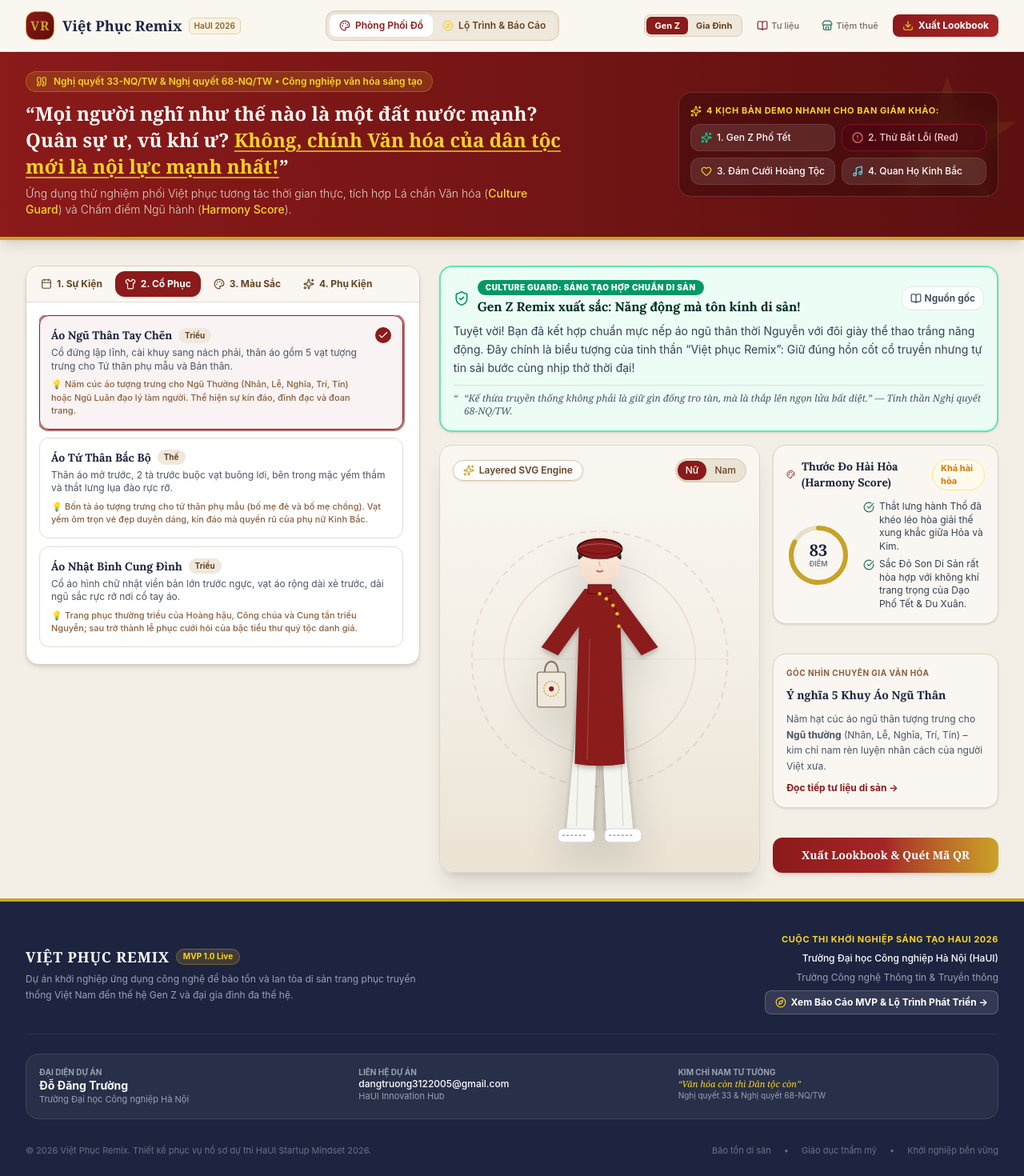
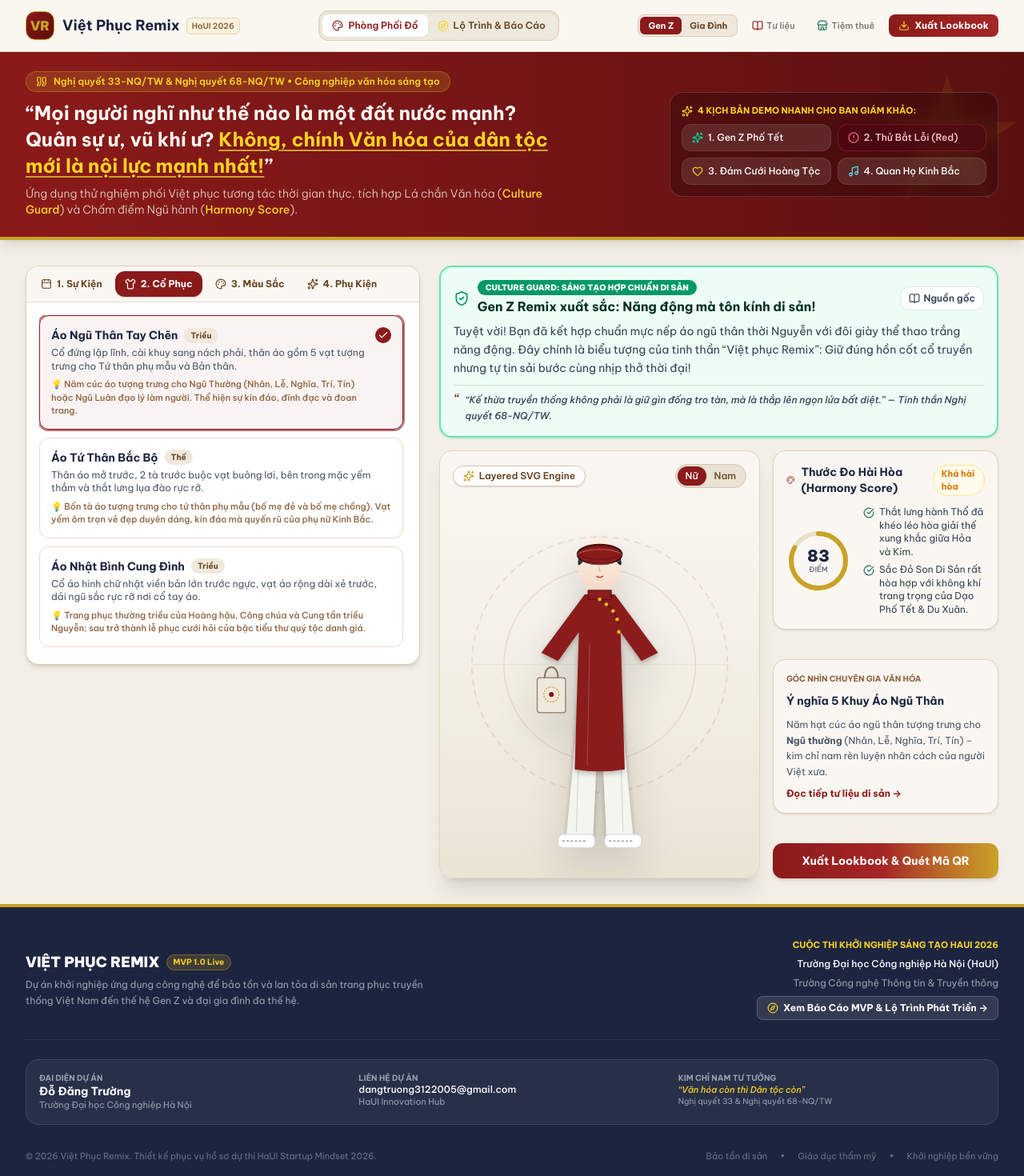
Before and after one commit to truong-newbie/VietPhucRemix, a React (Vite) app: page / in a window 1280 px wide. Shown: the top 1470 px of the page at 80% size. Built offline with nearby package versions, Linux system fonts and the light colour scheme.

Commit message:
fix(font): eliminate font-serif diacritic detachment bug by standardizing on native Be Vietnam Pro

```diff
--- a/src/App.jsx
+++ b/src/App.jsx
@@ -272,7 +272,7 @@ export function App() {
                       <span className="text-[10px] font-bold uppercase tracking-wider text-[#8C5E3B] block">
                         Góc nhìn Chuyên gia Văn hóa
                       </span>
-                      <h4 className="font-bold text-sm text-[#1D2440] font-serif">
+                      <h4 className="font-bold text-sm text-[#1D2440]">
                         Ý nghĩa 5 Khuy Áo Ngũ Thân
                       </h4>
                       <p className="text-xs text-gray-600 leading-relaxed">
@@ -289,9 +289,9 @@ export function App() {
                     {/* Quick Action Button: Export Lookbook */}
                     <button
                       onClick={() => setIsLookbookOpen(true)}
-                      className="w-full py-3 px-4 rounded-xl font-serif font-bold text-sm text-white bg-gradient-to-r from-[#8B1A1A] via-[#A62626] to-[#C9A227] hover:brightness-105 transition shadow-md flex items-center justify-center gap-2"
+                      className="w-full py-3 px-4 rounded-xl font-bold text-sm text-white bg-gradient-to-r from-[#8B1A1A] via-[#A62626] to-[#C9A227] hover:brightness-105 transition shadow-md flex items-center justify-center gap-2"
                     >
-                      <span>Xuất Lookbook & Quét Mã QR</span>
+                      <span>Xuất Lookbook &amp; Quét Mã QR</span>
                     </button>
                   </div>
                 </div>
--- a/src/components/CultureCardModal.jsx
+++ b/src/components/CultureCardModal.jsx
@@ -19,7 +19,7 @@ export function CultureCardModal({ isOpen, onClose, garment }) {
               <span className="text-[11px] font-bold uppercase tracking-wider text-[#F9D423] block">
                 Tư liệu Di sản & Cổ thư
               </span>
-              <h3 className="font-serif font-bold text-lg sm:text-xl text-white">
+              <h3 className="font-bold text-lg sm:text-xl text-white">
                 {card.title}
               </h3>
             </div>
@@ -49,7 +49,7 @@ export function CultureCardModal({ isOpen, onClose, garment }) {
 
           {/* Section 1: Lịch sử & Nguồn gốc */}
           <div className="bg-white p-4 rounded-2xl border border-[#E6DBCE] shadow-sm">
-            <h4 className="font-bold text-[#8B1A1A] text-sm flex items-center gap-2 mb-2 font-serif">
+            <h4 className="font-bold text-[#8B1A1A] text-sm flex items-center gap-2 mb-2">
               <BookOpen className="w-4 h-4 text-[#C9A227]" />
               1. Bối cảnh Lịch sử & Sắc Dụ Hoàng Gia
             </h4>
@@ -58,12 +58,12 @@ export function CultureCardModal({ isOpen, onClose, garment }) {
 
           {/* Section 2: Cấu tạo & Triết lý nếp áo */}
           <div className="bg-white p-4 rounded-2xl border border-[#E6DBCE] shadow-sm">
-            <h4 className="font-bold text-[#8B1A1A] text-sm flex items-center gap-2 mb-2 font-serif">
+            <h4 className="font-bold text-[#8B1A1A] text-sm flex items-center gap-2 mb-2">
               <ShieldCheck className="w-4 h-4 text-[#C9A227]" />
               2. Cấu tạo nếp áo & Triết lý sống cha ông
             </h4>
             <p className="text-gray-700 mb-2">{card.structure}</p>
-            <div className="p-3 bg-[#FAF7F2] rounded-xl border border-[#E6DBCE] text-xs font-serif italic text-[#664422]">
+            <div className="p-3 bg-[#FAF7F2] rounded-xl border border-[#E6DBCE] text-xs italic text-[#664422]">
               💡 {garment.philosophy}
             </div>
           </div>
--- a/src/components/CultureGuardBanner.jsx
+++ b/src/components/CultureGuardBanner.jsx
@@ -81,9 +81,9 @@ export function CultureGuardBanner({
       </p>
 
       {activeRule.quote && (
-        <div className="mt-2.5 pt-2 border-t border-black/10 flex items-start gap-2 text-xs italic text-gray-600 font-serif">
-          <span>“</span>
-          <p>{activeRule.quote}</p>
+        <div className="mt-2.5 pt-2 border-t border-black/10 flex items-start gap-2 text-xs italic text-gray-700 font-sans font-medium">
+          <span className="text-base leading-none text-[#8B1A1A]">“</span>
+          <p className="leading-relaxed">{activeRule.quote}</p>
         </div>
       )}
     </div>
--- a/src/components/Footer.jsx
+++ b/src/components/Footer.jsx
@@ -8,7 +8,7 @@ export function Footer({ onNavigateRoadmap }) {
         <div className="flex flex-col md:flex-row items-start md:items-center justify-between gap-6 pb-6 border-b border-gray-700/60">
           <div>
             <div className="flex items-center gap-2">
-              <span className="font-serif font-black text-lg text-white tracking-wider">
+              <span className="font-black text-lg text-white tracking-wider">
                 VIỆT PHỤC REMIX
               </span>
               <span className="px-2 py-0.5 rounded-full text-[10px] font-bold bg-[#C9A227]/20 text-[#F9D423] border border-[#C9A227]/40">
@@ -55,7 +55,7 @@ export function Footer({ onNavigateRoadmap }) {
 
           <div>
             <span className="text-[10px] uppercase font-bold text-gray-400 block">Kim chỉ nam tư tưởng</span>
-            <span className="text-[#F9D423] font-serif italic text-[11px]">
+            <span className="text-[#F9D423] italic text-[11px] font-medium">
               “Văn hóa còn thì Dân tộc còn”
             </span>
             <p className="text-gray-400 text-[10px]">Nghị quyết 33 & Nghị quyết 68-NQ/TW</p>
--- a/src/components/HarmonyGauge.jsx
+++ b/src/components/HarmonyGauge.jsx
@@ -47,7 +47,7 @@ export function HarmonyGauge({ harmonyResult }) {
             />
           </svg>
           <div className="absolute inset-0 flex flex-col items-center justify-center">
-            <span className="text-xl font-black font-serif text-[#1D2440] leading-none">
+            <span className="text-xl font-black text-[#1D2440] leading-none">
               {score}
             </span>
             <span className="text-[9px] text-gray-500 font-semibold uppercase">Điểm</span>
--- a/src/components/HeroSection.jsx
+++ b/src/components/HeroSection.jsx
@@ -19,7 +19,7 @@ export function HeroSection({ onApplyScenario }) {
             <span>Nghị quyết 33-NQ/TW & Nghị quyết 68-NQ/TW • Công nghiệp văn hóa sáng tạo</span>
           </div>
 
-          <h1 className="text-lg sm:text-xl md:text-2xl font-serif font-bold text-[#FAF7F2] leading-snug tracking-normal">
+          <h1 className="text-lg sm:text-xl md:text-2xl font-bold text-[#FAF7F2] leading-snug tracking-normal">
             “Mọi người nghĩ như thế nào là một đất nước mạnh? Quân sự ư, vũ khí ư?{' '}
             <span className="text-[#F9D423] underline decoration-[#C9A227] decoration-2 underline-offset-4">
               Không, chính Văn hóa của dân tộc mới là nội lực mạnh nhất!
--- a/src/components/Navbar.jsx
+++ b/src/components/Navbar.jsx
@@ -34,10 +34,10 @@ export function Navbar({
           className="flex items-center gap-2.5 text-left shrink-0 group focus:outline-hidden"
         >
           <div className="w-9 h-9 rounded-xl bg-gradient-to-br from-[#8B1A1A] to-[#600C0C] flex items-center justify-center shadow-xs text-white border border-[#C9A227] group-hover:scale-105 transition-transform">
-            <span className="font-serif font-black text-base tracking-wider text-[#C9A227]">VR</span>
+            <span className="font-black text-base tracking-wider text-[#C9A227]">VR</span>
           </div>
           <div className="flex items-center gap-2">
-            <span className="font-serif font-bold text-base sm:text-lg text-[#1D2440] tracking-normal group-hover:text-[#8B1A1A] transition-colors whitespace-nowrap">
+            <span className="font-bold text-base sm:text-lg text-[#1D2440] tracking-normal group-hover:text-[#8B1A1A] transition-colors whitespace-nowrap">
               Việt Phục Remix
             </span>
             <span className="hidden sm:inline-flex px-1.5 py-0.5 rounded-md text-[10px] font-semibold bg-[#FAF3DD] text-[#8C5E3B] border border-[#E2D2B5]">
--- a/src/components/PartnerModal.jsx
+++ b/src/components/PartnerModal.jsx
@@ -26,7 +26,7 @@ export function PartnerModal({ isOpen, onClose, selectedGarment }) {
               <span className="text-[11px] font-bold uppercase tracking-wider text-[#F9D423] block">
                 Mạng Lưới Đối Tác Khởi Nghiệp (B2B Marketplace)
               </span>
-              <h3 className="font-serif font-bold text-lg sm:text-xl text-white">
+              <h3 className="font-bold text-lg sm:text-xl text-white">
                 Tiệm Thuê & Xưởng May Đo Cổ Phục Liên Kết
               </h3>
             </div>
--- a/src/index.css
+++ b/src/index.css
@@ -1,19 +1,28 @@
+@import url('https://fonts.googleapis.com/css2?family=Be+Vietnam+Pro:ital,wght@0,300;0,400;0,500;0,600;0,700;0,800;0,900;1,400;1,600&display=swap');
 @import "tailwindcss";
 
+@theme {
+  --font-sans: 'Be Vietnam Pro', system-ui, -apple-system, sans-serif;
+}
+
 @layer base {
-  body {
+  *, *::before, *::after {
+    letter-spacing: normal !important;
+  }
+
+  html, body {
     background-color: #F4EFE6;
     color: #2C241D;
-    font-family: 'Be Vietnam Pro', system-ui, -apple-system, sans-serif;
-    letter-spacing: 0;
+    font-family: 'Be Vietnam Pro', system-ui, -apple-system, sans-serif !important;
+    letter-spacing: normal !important;
     text-rendering: optimizeLegibility;
     -webkit-font-smoothing: antialiased;
     -moz-osx-font-smoothing: grayscale;
   }
 
-  h1, h2, h3, h4, h5, h6, .font-serif {
-    font-family: 'Lora', 'Be Vietnam Pro', Georgia, serif;
-    letter-spacing: normal;
+  h1, h2, h3, h4, h5, h6 {
+    font-family: 'Be Vietnam Pro', system-ui, -apple-system, sans-serif !important;
+    letter-spacing: normal !important;
   }
 }
 
```
Also changed, not shown: src/components/LookbookModal.jsx (+17 -17 lines), src/components/ProjectRoadmapPage.jsx (+5 -5 lines).
